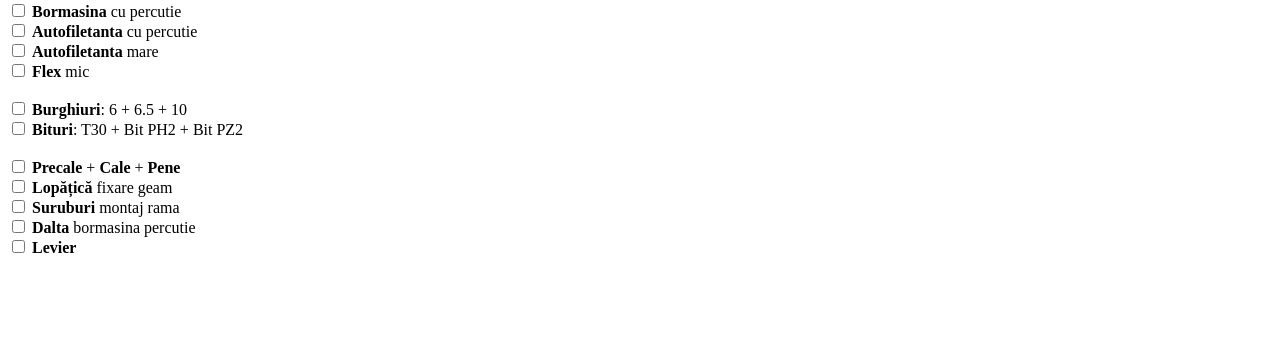
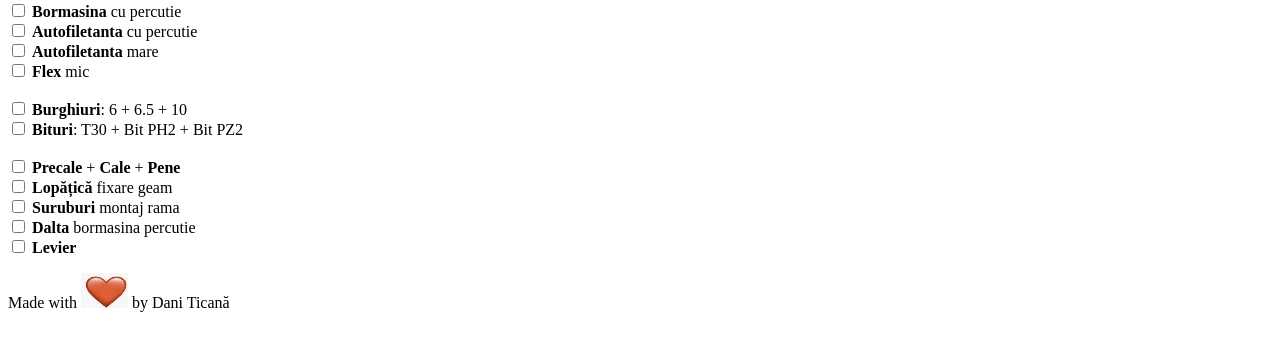
Before and after one commit to DannyMan777/DannyMan777.github.io, a plain HTML site: page mqfenster.html in a window 1280 px wide. Shown: the part 363-714 px from the top of the page. Drawn offline with Linux system fonts and the light colour scheme.

Commit message:
mq - add footer

```diff
--- a/mqfenster.html
+++ b/mqfenster.html
@@ -44,4 +44,6 @@
     </form>
 
   </body>
+
+<footer>Made with <img src="heart_emoticon.jpg"> by Dani Ticană</footer>
 </html>
```
